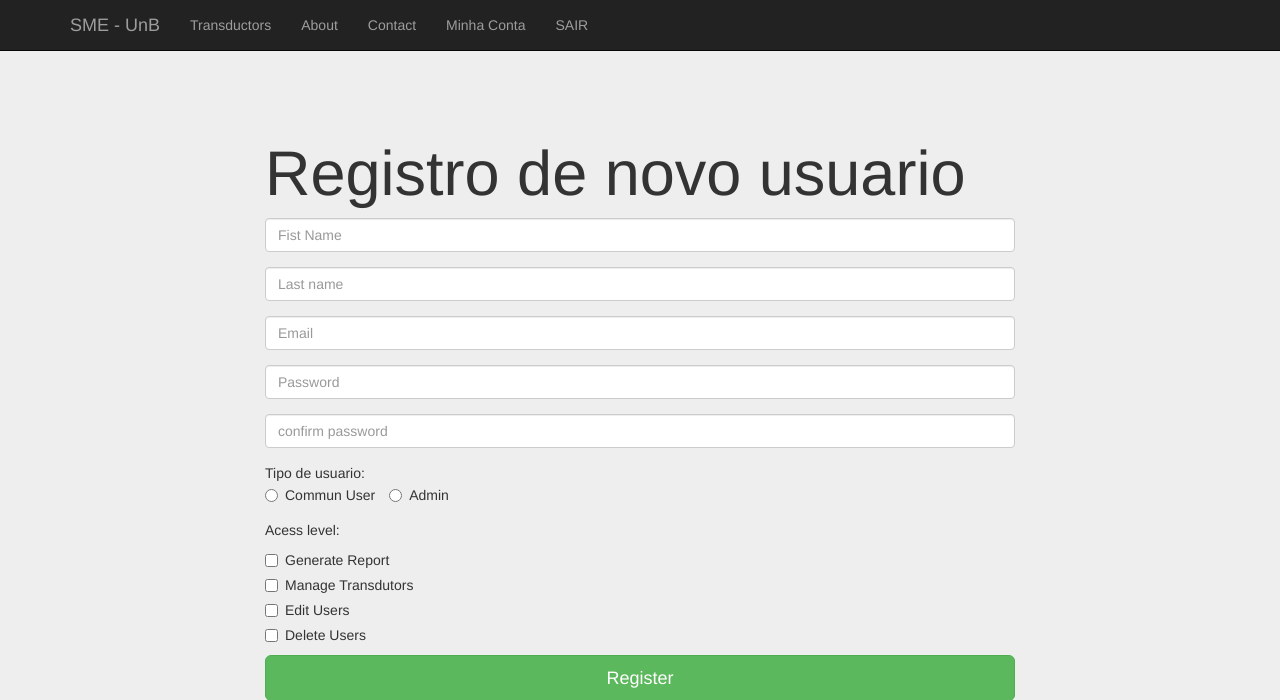
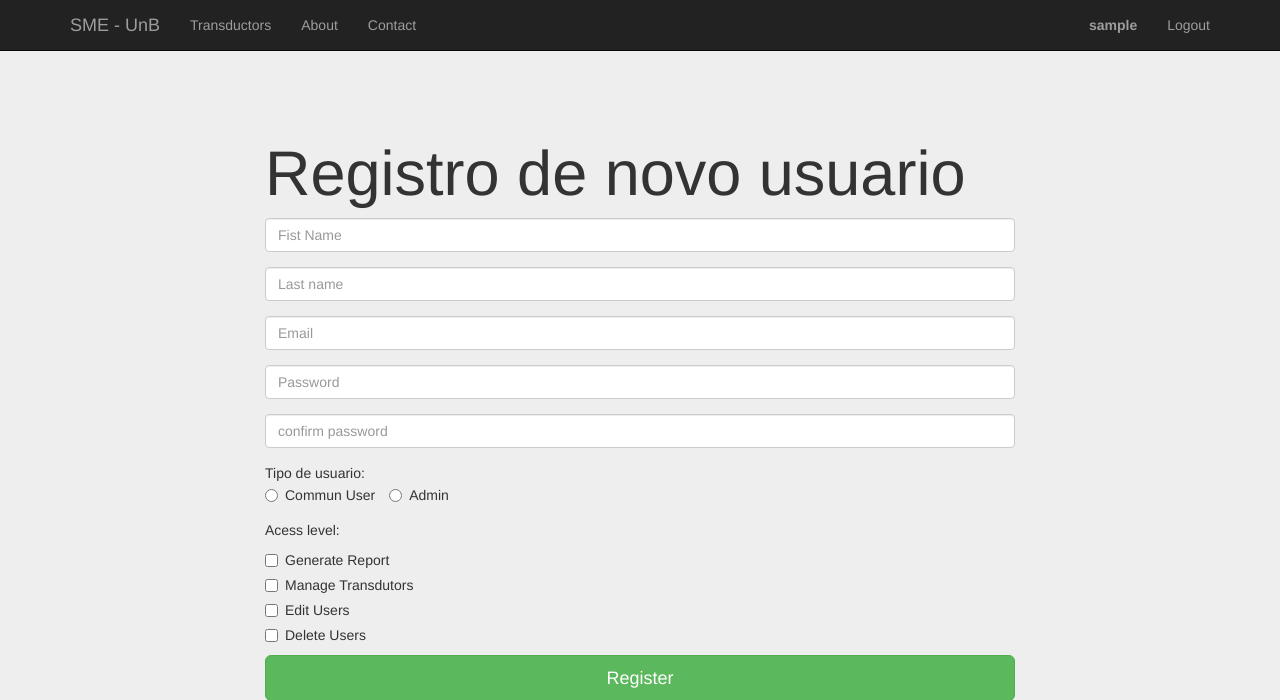
Before and after one commit to fga-eps-mds/2016.2-SME_UnB, a Django app: page /accounts/register/ in a window 1280 px wide. Shown: the top 700 px of the page. Run offline with Django 3.2, Linux system fonts and the light colour scheme; the visitor is signed in with stand-in values (Sample User, id 1); some libraries are stand-ins or nearby versions.

Commit message:
fixing navbar buttons

```diff
--- a/SME_UnB/templates/base.html
+++ b/SME_UnB/templates/base.html
@@ -25,20 +25,29 @@
               <a class="navbar-brand" href="/">SME - UnB</a>
             </div>
             <div id="navbar" class="navbar-collapse collapse">
-              <ul class="nav navbar-nav">
                 {% if user.is_authenticated %}
-                <li><a href="{% url 'transductor:index'%}">Transductors</a></li>
-                <li><a href="#about">About</a></li>
-                <li><a href="#contact">Contact</a></li>
-                <li><a href="{% url 'users:dashboard'%}">Minha Conta</a></li>
-                <li><a href="{% url 'users:logout'%}">SAIR</a></li>
+                  <ul class="nav navbar-nav">
+                    <li><a href="{% url 'transductor:index'%}">Transductors</a></li>
+                    <li><a href="#about">About</a></li>
+                    <li><a href="#contact">Contact</a></li>
+                  </ul>
+                  <ul class="nav navbar-nav navbar-right">
+                    <li><a href="{% url 'users:dashboard'%}"><b>{{ user }}</b></a></li>
+                    <li><a href="{% url 'users:logout'%}">Logout</a></li>
+                  </ul>
                 {% else %}
-                <li><a href="#about">About</a></li>
-                <li><a href="#contact">Contact</a></li>
-                <li><a href="{% url 'users:login'%}">Login</a></li>
+                  <ul class="nav navbar-nav">
+                    <li><a href="#about">About</a></li>
+                    <li><a href="#contact">Contact</a></li>
+                  </ul>
+
+                  <div class="navbar-right">
+                    <a href="{% url 'users:login'%}"><button type = "button" class = "btn btn-default navbar-btn">  Login </button> </a>
+                  </div>
                 {% endif %}
-              </ul>
+
             </div>
+
           </div>
         </nav>
         </div><!--/.nav-collapse -->
--- a/SME_UnB/users/templates/users/dashboard.html
+++ b/SME_UnB/users/templates/users/dashboard.html
@@ -15,7 +15,6 @@
       {% endif %}
       {% if request.user.is_staff %}
       {% endif %}
-      <li><a href="{% url 'users:logout' %}">Logout</a></li>
       <li><a href="{% url 'users:register' %}">Register</a></li>
       {%if perms.users.can_edit_user%}
       <li><a href="{% url 'users:list_user_edit' %}">Edit Users</a></li>
```
